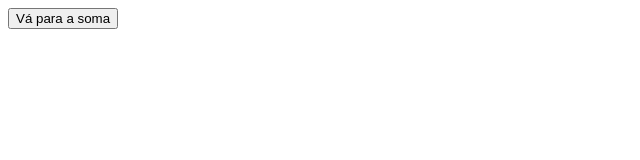
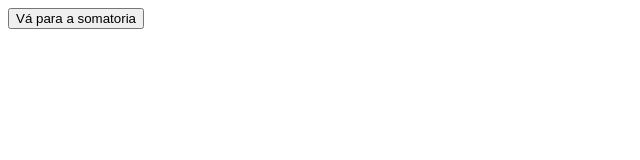
Before and after one commit to 1pedr1N/checkpoint_vinheria, a plain HTML site: page index.html in a window 1280 px wide. Shown: the full height of the page, 0-640 px from the left. Drawn offline with Linux system fonts and the light colour scheme.

Commit message:
aula 5/5

```diff
--- a/index.html
+++ b/index.html
@@ -8,7 +8,7 @@
 </head>
 <body>
     <a href="./pages/somaPage" >
-        <button>Vá para a soma</button>
+        <button>Vá para a somatoria</button>
     </a>
 </body>
 </html>
```
